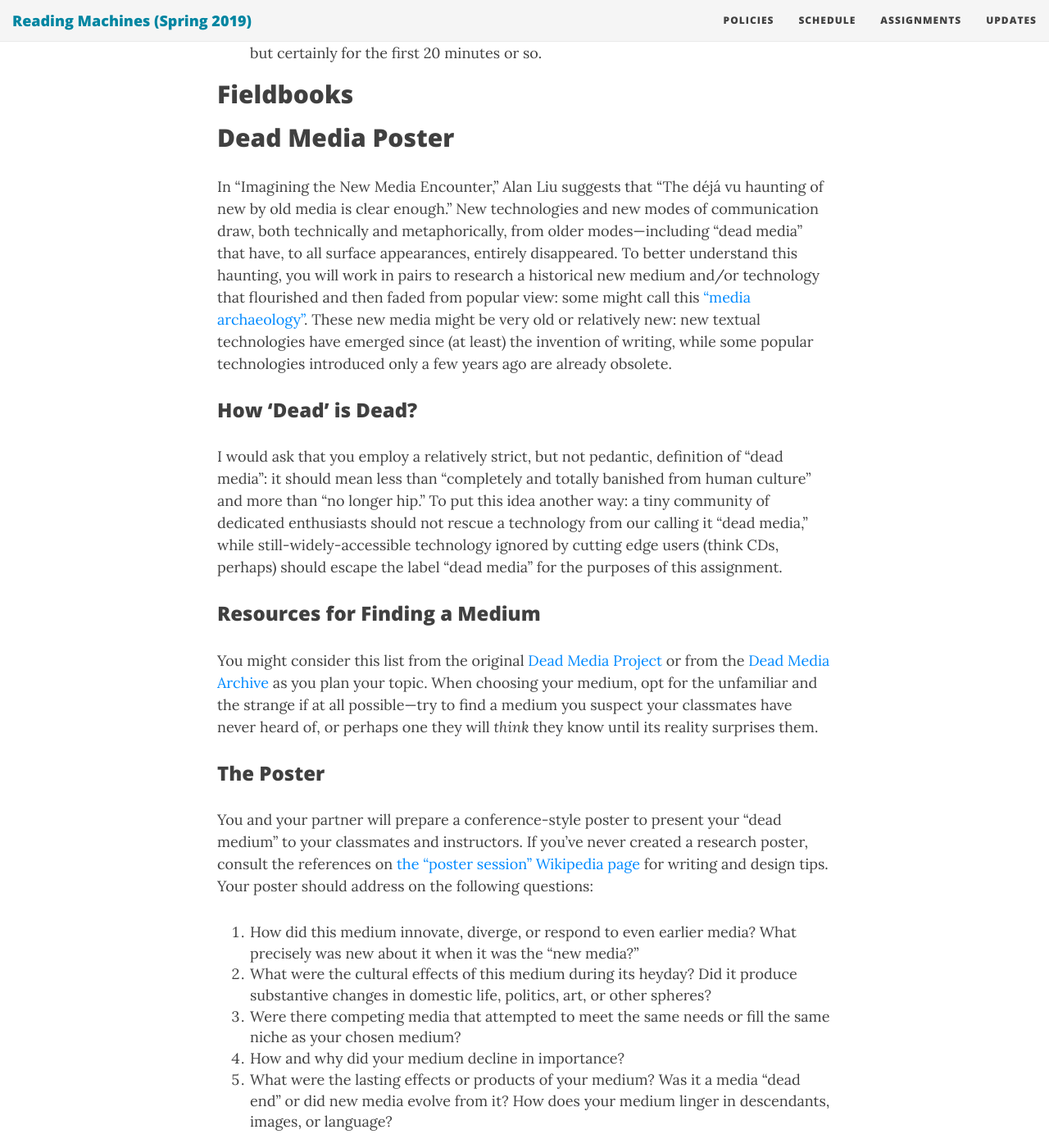
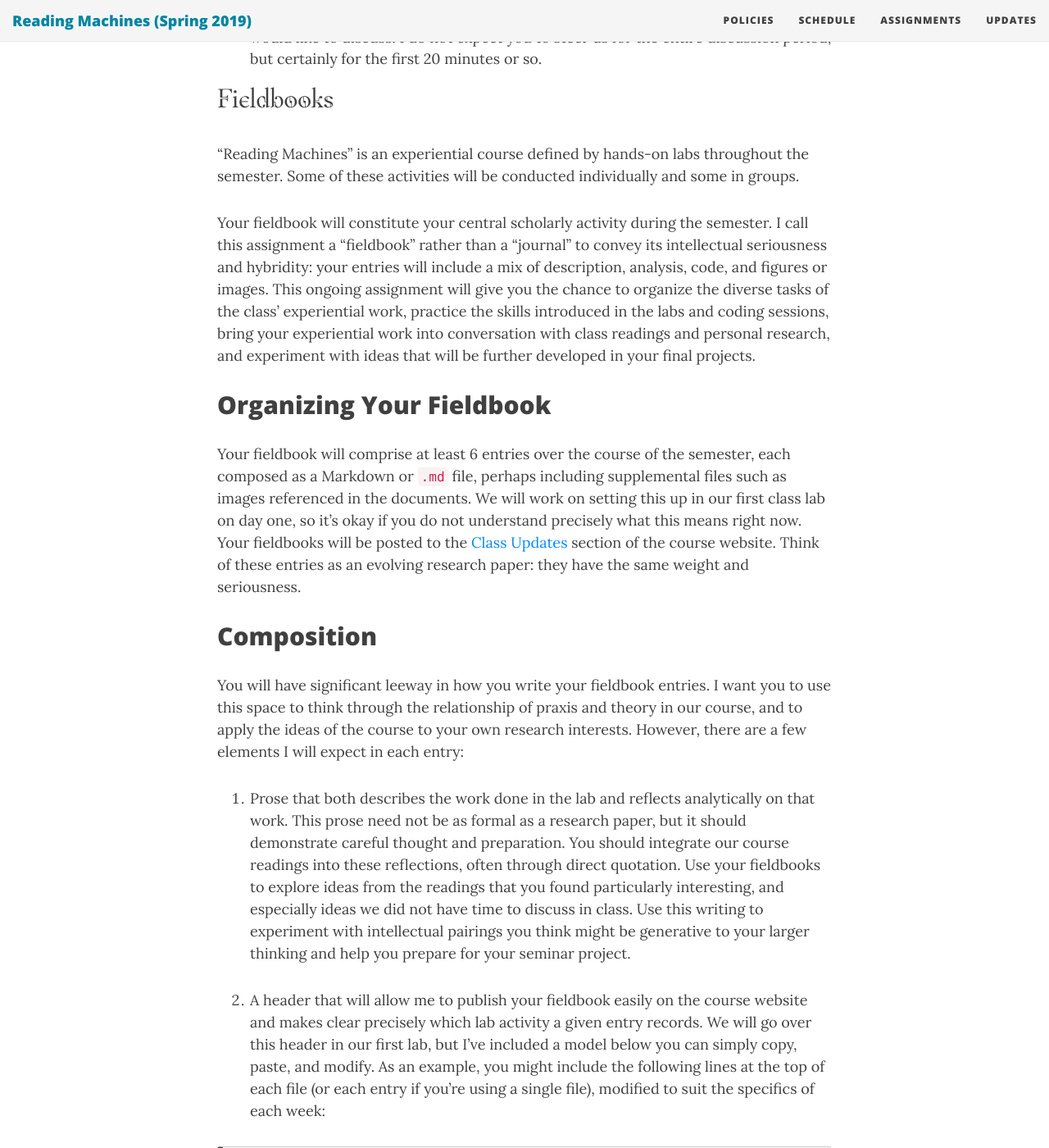
Before and after one commit to rccordell/s19rm, a Jekyll site: the page built from assignments.md, in a window 1280 px wide and 1400 px high, scrolled down 896 px. Shown: the whole window at 82% size. Built offline with Jekyll 4.4.1, drawn with Linux system fonts in a browser that asks for light colours; nearby versions of some CDN libraries; some web fonts are replaced; some of the changed text lies outside the part shown.

Commit message:
assignment and schedule updates

````diff
--- a/assignments.md
+++ b/assignments.md
@@ -4,7 +4,7 @@ title: Assignments
 bigimg: /img/VictoriaPress-banner.jpg
 ---
 
-## Leading Class Discussion
+# Leading Class Discussion
 
 Once during the semester you will be responsible for leading our class discussion. This means a few things:
 
@@ -12,21 +12,55 @@ Once during the semester you will be responsible for leading our class discussio
 2. You may also tweak our readings for your week by adding one additional article and possibly moving one required reading into the optional category. You should speak with me well in advance about either, as I might see something essential in a piece that is not obvious to you. Any decision to change the reading schedule should be made at least one week prior to your assigned session, so that your colleagues have time to adjust their preparations.
 3. You should come to your assigned class ready with a few questions or points you would like to discuss. I do not expect you to steer us for the entire discussion period, but certainly for the first 20 minutes or so.
 
-## Fieldbooks
+# Fieldbooks
 
-## Dead Media Poster
+"Reading Machines" is an experiential course defined by hands-on labs throughout the semester. Some of these activities will be conducted individually and some in groups.
+
+Your fieldbook will constitute your central scholarly activity during the semester. I call this assignment a "fieldbook" rather than a "journal" to convey its intellectual seriousness and hybridity: your entries will include a mix of description, analysis, code, and figures or images. This ongoing assignment will give you the chance to organize the diverse tasks of the class' experiential work, practice the skills introduced in the labs and coding sessions, bring your experiential work into conversation with class readings and personal research, and experiment with ideas that will be further developed in your final projects.
+
+## Organizing Your Fieldbook
+
+Your fieldbook will comprise at least 6 entries over the course of the semester, each composed as a Markdown or `.md` file, perhaps including supplemental files such as images referenced in the documents. We will work on setting this up in our first class lab on day one, so it's okay if you do not understand precisely what this means right now. Your fieldbooks will be posted to the [Class Updates](/updates/) section of the course website. Think of these entries as an evolving research paper: they have the same weight and seriousness.
+
+## Composition
+
+You will have significant leeway in how you write your fieldbook entries. I want you to use this space to think through the relationship of praxis and theory in our course, and to apply the ideas of the course to your own research interests. However, there are a few elements I will expect in each entry:
+
+1. Prose that both describes the work done in the lab and reflects analytically on that work. This prose need not be as formal as a research paper, but it should demonstrate careful thought and preparation. You should integrate our course readings into these reflections, often through direct quotation. Use your fieldbooks to explore ideas from the readings that you found particularly interesting, and especially ideas we did not have time to discuss in class. Use this writing to experiment with intellectual pairings you think might be generative to your larger thinking and help you prepare for your seminar project.
+
+2. A header that will allow me to publish your fieldbook easily on the course website and makes clear precisely which lab activity a given entry records. We will go over this header in our first lab, but I've included a model below you can simply copy, paste, and modify. As an example, you might include the following lines at the top of each file (or each entry if you're using a single file), modified to suit the specifics of each week:
+
+```
+---
+layout: post
+title: YOUR TITLE HERE
+author: YOUR NAME HERE
+---
+```
+
+3. The filename must also follow a very specific convention in order to post correctly. Essentially, it lists the date (of submission) in Year, Month, Date format, followed by your last name (or pseudonym) and some words, which may include the lab number or words from your title. Essentially, it should look like this: `YYYY-MM-DD-NAME-LAB-NUMBER.md`.
+
+## Flexibility
+
+"Reading Machines" will be a challenging and full class. The semester will include 12 labs. To give you some flexibility, you must complete a fieldbook entry for 6 labs over the semester. You may complete more than 6 entries over the semester if you wish.
+
+## Pacing Your Field Work
+
+Your fieldbook should be a developing record of your thinking about our class and its activities. Thus you should be working on it steadily, responding to the labs in a timely manner, in part to keep your thinking fresh and in part to avoid falling too far behind as new labs approach. Unless otherwise noted, a fieldbook entry is due within 2 weeks of the associated lab session.
+
+# Dead Media Poster
 
 In “Imagining the New Media Encounter," Alan Liu suggests that “The déjá vu haunting of new by old media is clear enough.” New technologies and new modes of communication draw, both technically and metaphorically, from older modes—including “dead media” that have, to all surface appearances, entirely disappeared. To better understand this haunting, you will work in pairs to research a historical new medium and/or technology that flourished and then faded from popular view: some might call this [“media archaeology”](http://mediaarchaeologylab.com/). These new media might be very old or relatively new: new textual technologies have emerged since (at least) the invention of writing, while some popular technologies introduced only a few years ago are already obsolete.
 
-### How 'Dead' is Dead?
+## How 'Dead' is Dead?
 
 I would ask that you employ a relatively strict, but not pedantic, definition of “dead media”: it should mean less than “completely and totally banished from human culture” and more than “no longer hip.” To put this idea another way: a tiny community of dedicated enthusiasts should not rescue a technology from our calling it “dead media,” while still-widely-accessible technology ignored by cutting edge users (think CDs, perhaps) should escape the label “dead media” for the purposes of this assignment.
 
-### Resources for Finding a Medium
+## Resources for Finding a Medium
 
 You might consider this list from the original [Dead Media Project](http://www.deadmedia.org/notes/index-numeric.html) or from the [Dead Media Archive](http://cultureandcommunication.org/deadmedia/index.php/Main_Page) as you plan your topic. When choosing your medium, opt for the unfamiliar and the strange if at all possible—try to find a medium you suspect your classmates have never heard of, or perhaps one they will *think* they know until its reality surprises them.
 
-### The Poster
+## The Poster
 
 You and your partner will prepare a conference-style poster to present your “dead medium” to your classmates and instructors. If you’ve never created a research poster, consult the references on [the “poster session” Wikipedia page](http://en.wikipedia.org/wiki/Poster_session) for writing and design tips. Your poster should address on the following questions:
 
@@ -40,6 +74,6 @@ You should not attempt on your poster to tell us everything that you might say a
 
 **We will hold our “dead media” poster session in the lab section of class on January 30.**
 
-## Final Project (the Unseminar Paper)
+# Final Project (the Unseminar Paper)
 
 More coming soon
--- a/updates/index.html
+++ b/updates/index.html
@@ -1,8 +1,9 @@
 ---
 layout: page
-title: OcEx Project News
-subtitle: Updates from Project Team Members
+title: Reading Machines Updates
+subtitle: Lab Assignments and Fieldbook Entries
 use-site-title: true
+bigimg: /img/telegraph.jpg
 ---
 
 <div class="posts-list">
````
Also changed, not shown: img/telegraph.jpg (renamed from img/1-2-21D-25-ExplorePAHistory-a0c2f0-a_349-banner.jpg).
